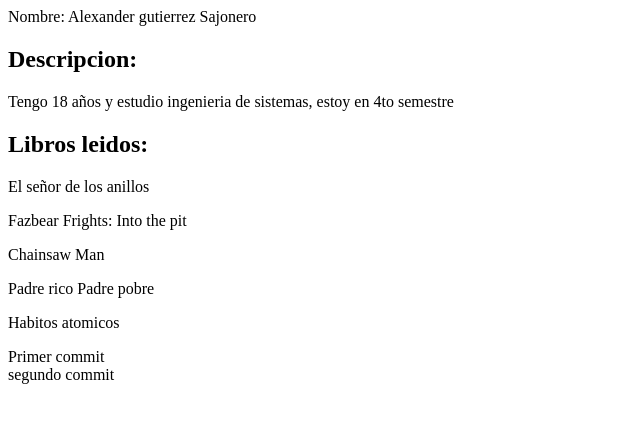
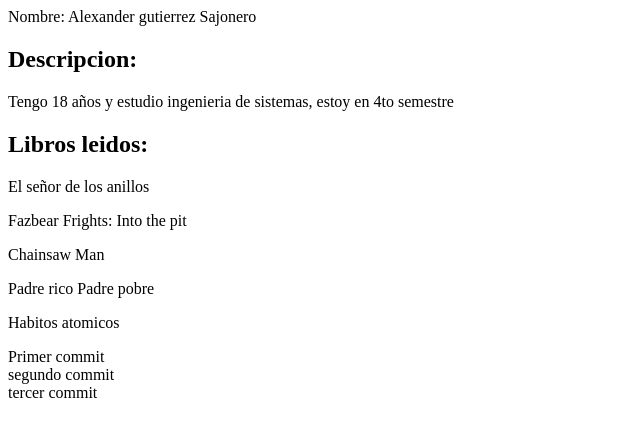
Before and after one commit to Pleylex/buenas_practicas, a plain HTML site: page index.html in a window 1280 px wide. Shown: the whole page, without its empty margins (0-640 px from the left). Drawn offline with Linux system fonts and the light colour scheme.

Commit message:
third commit

```diff
--- a/index.html
+++ b/index.html
@@ -28,4 +28,5 @@
 
 <div>Primer commit</div>
 <div>segundo commit</div>
+<div>tercer commit</div>
 </html>
```
